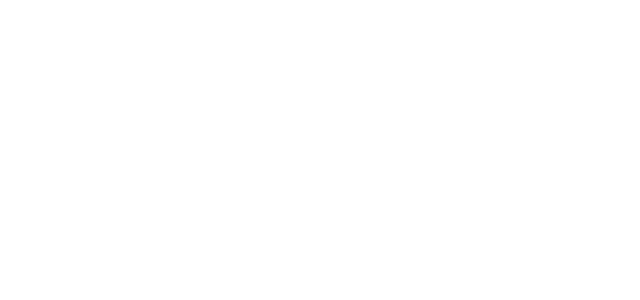
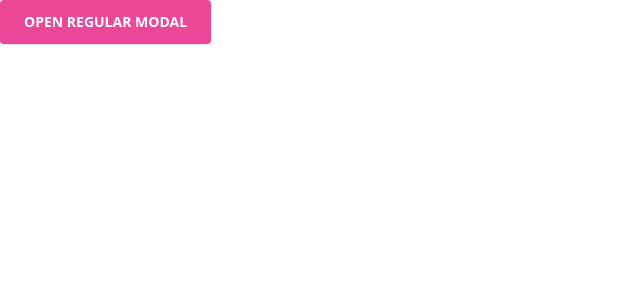
Before and after one commit to abinet1/Bothub-Telegram-Game-bot, a React (Vite) app: page / in a window 1280 px wide. Shown: the top 300 px of the page, without its empty margins (0-640 px from the left). Built offline with nearby package versions, Linux system fonts and the light colour scheme.

Commit message:
feat: compliting implimantation for the componants

```diff
--- a/src/App.tsx
+++ b/src/App.tsx
@@ -7,6 +7,16 @@
   const [isOpenModel, setIsOpenModel] = React.useState(false)
   return (
     <>
+    <button
+      style={{zIndex: 1000}}
+          className="absolute bg-pink-500 text-white active:bg-pink-600 font-bold uppercase text-sm px-6 py-3 rounded shadow hover:shadow-lg outline-none focus:outline-none mr-1 mb-1 ease-linear transition-all duration-150"
+          type="button"
+          onClick={() => setIsOpen(priv=>priv>5?1:priv+1)}
+        >
+          Open regular modal
+        </button>
+      <div className='relative'>
+
         {isOpen===1&&
           <WelcomeScreen />}
         {isOpen===2&&
@@ -31,15 +41,10 @@
                 setIsOpenModel(false)
               }}
             />
-          <button
-            className="absolute bg-pink-500 text-white active:bg-pink-600 font-bold uppercase text-sm px-6 py-3 rounded shadow hover:shadow-lg outline-none focus:outline-none mr-1 mb-1 ease-linear transition-all duration-150"
-            type="button"
-            onClick={() => setIsOpen(priv=>priv+1)}
-          >
-            Open regular modal
-          </button>
+
           </>
         }
+      </div>
     </>
   )
 }
```
Lines whose indentation alone changed are shown as unchanged.
